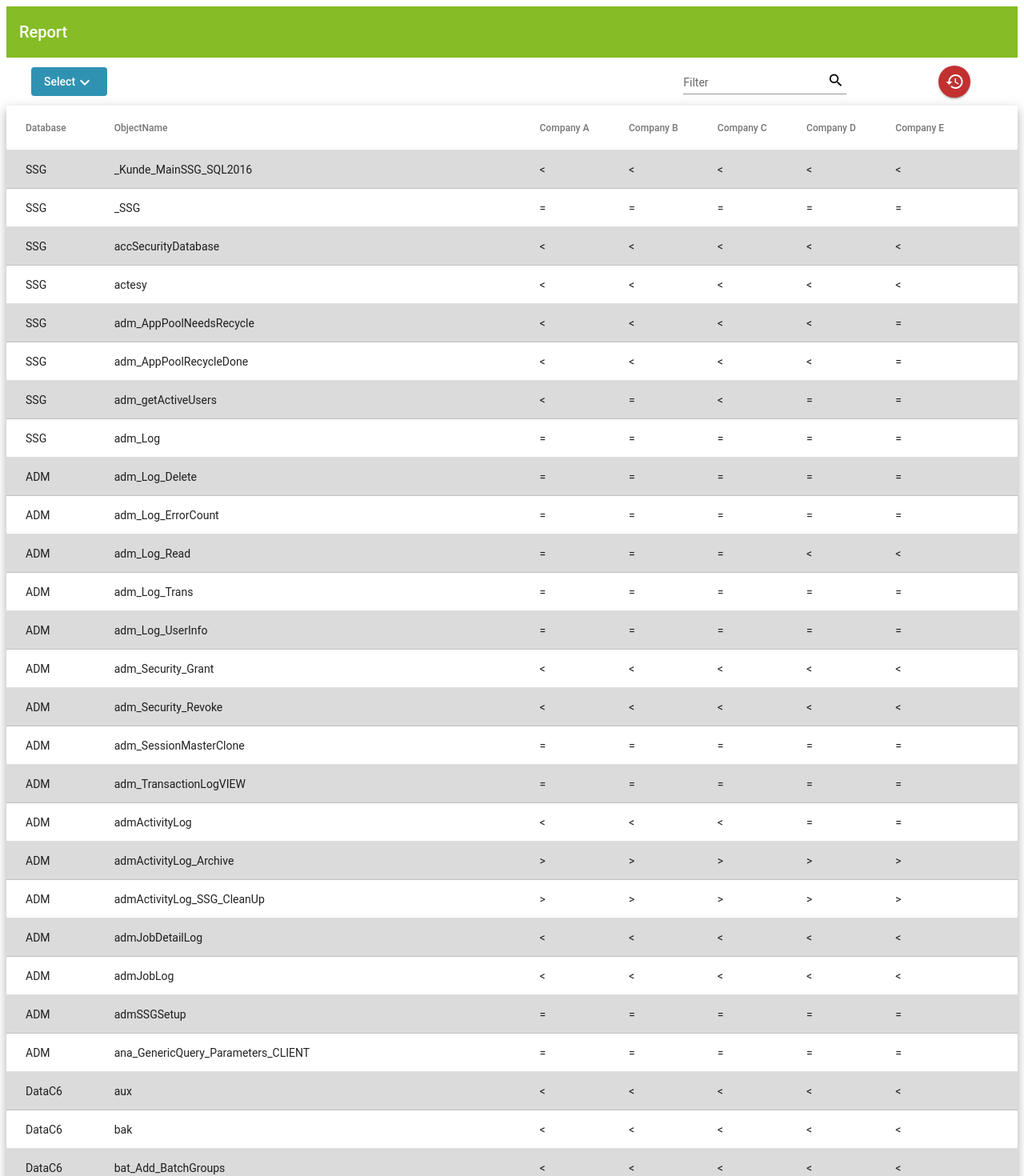
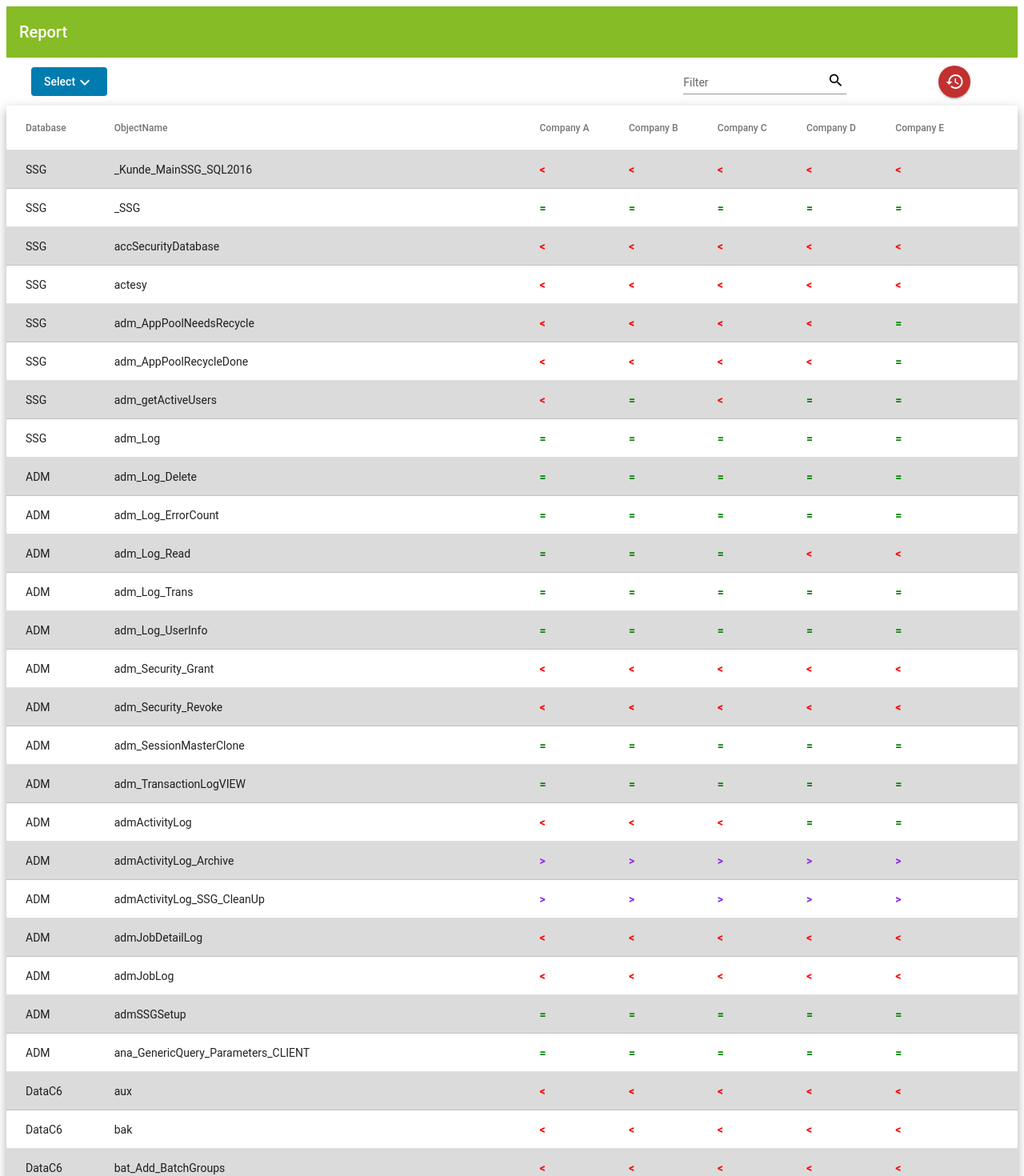
Before and after one commit to tobydao/DataReport, an Angular app: page / in a window 1280 px wide. Shown: the top 1470 px of the page at 80% size. Built offline with nearby package versions, Linux system fonts and the light colour scheme.

Commit message:
CSS added to =, <, >

```diff
--- a/src/app/table/table.component.css
+++ b/src/app/table/table.component.css
@@ -17,3 +17,18 @@ table {
 .mat-row:nth-child(odd){
   background-color: #dbdbdb;
 }
+
+.equal {
+  color: green;
+  font-weight: bold;
+}
+
+.greaterthan {
+  color: blueviolet;
+  font-weight: bold;
+}
+
+.smallerthan {
+  color: red;
+  font-weight: bold;
+}
--- a/src/app/table/table.component.html
+++ b/src/app/table/table.component.html
@@ -1,6 +1,6 @@
 <mat-grid-list cols = "8" rowHeight="60px">
   <mat-grid-tile colspan="1">
-    <button mat-button style= "color:white; background: #3092b3"[matMenuTriggerFor]="menu">
+    <button mat-button style= "color:white; background: #007CB0"[matMenuTriggerFor]="menu">
       Select<mat-icon matSuffix>keyboard_arrow_down</mat-icon>
     </button>
     <mat-menu #menu="matMenu">
@@ -28,7 +28,7 @@
 <table mat-table [dataSource]="dataSource" class="mat-elevation-z8">
   <ng-container [matColumnDef]="column" *ngFor="let column of displayedColumns">
     <th mat-header-cell *matHeaderCellDef> {{column}} </th>
-    <td mat-cell *matCellDef="let element"> {{element[column]}} </td>
+    <td mat-cell [ngClass] = "{'equal': element[column] === '=', 'greaterthan': element[column] === '>', 'smallerthan': element[column] === '<'}" *matCellDef="let element"> {{element[column]}} </td>
   </ng-container>
 
   <tr mat-header-row *matHeaderRowDef="columnsToDisplay, sticky:true"></tr>
--- a/src/mat.module.ts
+++ b/src/mat.module.ts
@@ -7,7 +7,8 @@ import { MatButtonModule } from '@angular/material/button';
 import { MatCheckboxModule } from '@angular/material/checkbox';
 import { MatIconModule } from '@angular/material/icon';
 import { MatMenuModule } from '@angular/material/menu';
-import {MatGridListModule} from '@angular/material/grid-list';
+import { MatGridListModule } from '@angular/material/grid-list';
+import { MatTooltipModule } from '@angular/material/tooltip';
 
 @NgModule({
   exports: [
@@ -19,7 +20,8 @@ import {MatGridListModule} from '@angular/material/grid-list';
     MatCheckboxModule,
     MatIconModule,
     MatMenuModule,
-    MatGridListModule
+    MatGridListModule,
+    MatTooltipModule
   ]
 })
 export class MatModule {}
```
